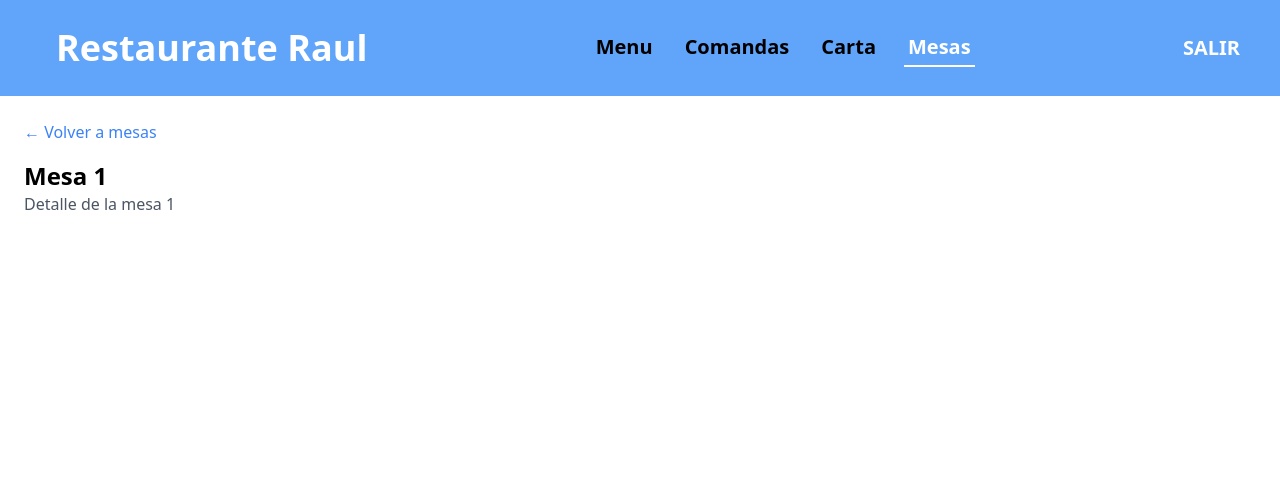
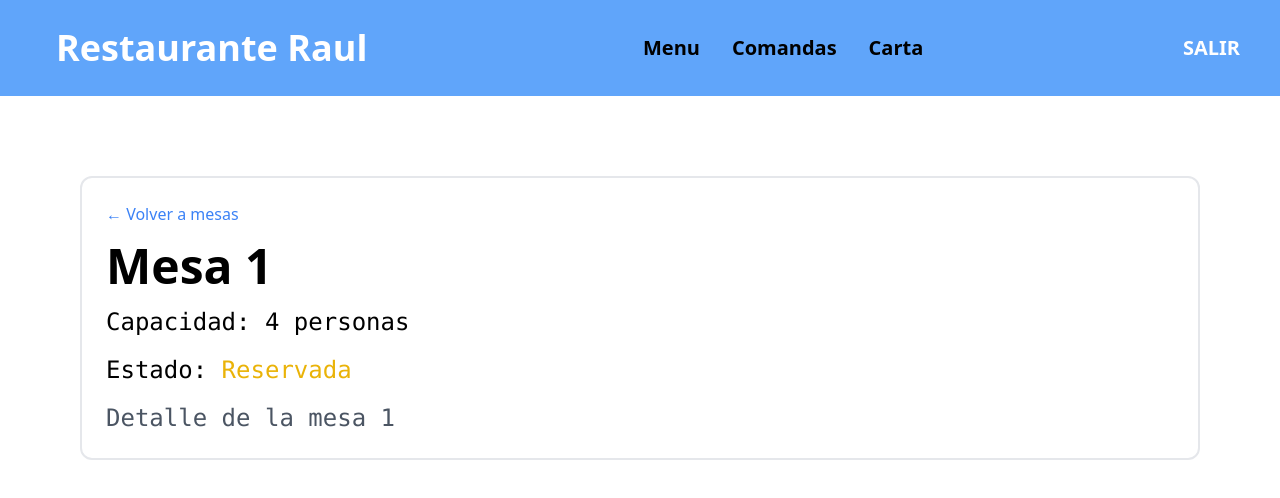
Before and after one commit to kannodi/REACTRP, a React (Vite) app: page /mesas/1 in a window 1280 px wide. Shown: the top 498 px of the page. Built offline with nearby package versions, Linux system fonts and the light colour scheme; no server answers; sample sign-in values are in the browser's storage.

Commit message:
React Dia7 Bloque C — DetalleMesa useParams ruta dinamica

```diff
--- a/src/components/MesaCard.jsx
+++ b/src/components/MesaCard.jsx
@@ -3,11 +3,11 @@ import { Link } from 'react-router-dom'
 
 function MesaCard({ numero, capacidad, estado, comensales }) {
   return (
-    <div >
-      <Link to={`/mesas/${numero}`} className='text-sm text-blue-500 hover:underline '>Ver detalle </Link>
-      <h2>Mesa {numero}</h2>
-      <p>Capacidad: {capacidad}</p>
-      <p>Comensales: {comensales}</p>
+    <div className='m-10' >
+      <Link to={`/mesas/${numero}`} className='text-sm text-blue-500 hover:underline text-center'>Ver detalle </Link>
+      <h2 className='text-center text-4xl'>Mesa {numero}</h2>
+      {/*<p>Capacidad: {capacidad}</p>
+      <p>Comensales: {comensales}</p>*/}
       <p>Estado: {estado === "libre" ? "🟢 Libre" : estado === "ocupada" ? "🔴 Ocupada" : "🟡 Reservada"}</p>
     </div >
   )
--- a/src/components/NavBar.jsx
+++ b/src/components/NavBar.jsx
@@ -35,7 +35,7 @@ function NavBar({ nombreRestaurante = "Restaurante Raul" }) {
                     <NavLink to='/menu' className={navBarClass}>Menu</NavLink>
                     <NavLink to='/comandas' className={navBarClass}>Comandas</NavLink>
                     <NavLink to='/carta' className={navBarClass}>Carta</NavLink >
-                    <NavLink to='/mesas' className={navBarClass}>Mesas</NavLink >
+                    {/*<NavLink to='/mesas' className={navBarClass}>Mesas</NavLink >*/}
                 </div >
                 <div>
                     {sesion ? (
--- a/src/pages/ComandasPage.jsx
+++ b/src/pages/ComandasPage.jsx
@@ -42,7 +42,9 @@ const ComandasPages = () => {
                 <div className='grid grid-cols-5 gap-5 ml-10 mr-10'>
                     {mesasMock.map(mesa => (
                         <button onClick={() => handleSeleccionarMesa(mesa.numero) && handleTomarComanda()} key={mesa.numero}
-                            className={`${mesa.estado === 'libre' ? 'bg-green-500 hover:bg-green-700' : mesa.estado === 'ocupada' ? 'bg-red-500 hover:bg-red-700' : 'bg-yellow-500 hover:bg-yellow-700'} text-white text-2xl font-bold p-2 rounded-xl`}>
+                            className={`${mesa.estado === 'libre' ? 'bg-green-500 hover:bg-green-700' :
+                                mesa.estado === 'ocupada' ? 'bg-red-500 hover:bg-red-700' :
+                                    'bg-yellow-500 hover:bg-yellow-700'} text-white text-2xl font-bold p-2 rounded-xl`}>
                             <MesaCard numero={mesa.numero} capacidad={mesa.capacidad} estado={mesa.estado} comensales={mesa.comensales} />
                         </button>
                     ))}
--- a/src/pages/DetallesMesa.jsx
+++ b/src/pages/DetallesMesa.jsx
@@ -1,15 +1,43 @@
-import { useParams, Link } from 'react-router-dom';
+import { useParams, Link, useNavigate } from 'react-router-dom';
+import { mesasMock } from '../data/mesas.mock';
+import ComandasPages from './ComandasPage'
 
 export default function DetalleMesa() {
     const { id } = useParams();
+    const navigate = useNavigate();
+    const mesa = mesasMock.find(m => String(m.id) === id);
+
+    if (!mesa) {
+        return (
+            <div className='p-6 border-2 border-gray-200 rounded-xl m-20'>
+                <p className='text-red-500 text-5xl font-bold mt-4 text-center'>Mesa {id} no encontrada</p>
+                <button onClick={() => navigate('/comandas')}
+                    className='block mx-auto m-10 bg-blue-500 text-white px-4 py-2 rounded-xl'>
+                    Volver a mesas
+                </button>
+            </div>
+        );
+    }
 
     return (
-        <div className='p-6'>
-            <Link to='/mesas' className='text-blue-500 hover:underline'>
+        <div className='p-6 border-2 border-gray-200 rounded-xl m-20'>
+            <Link to='/comandas' className='text-blue-500 hover:underline'>
                 ← Volver a mesas
             </Link>
-            <h1 className='text-2xl font-bold mt-4'>Mesa {id}</h1>
-            <p className='text-gray-600'>Detalle de la mesa {id}</p>
-        </div>
+            <h1 className='text-5xl font-bold mt-4'>Mesa {id}</h1>
+            <p className='text-2xl font-mono mt-4'>Capacidad: {mesa.capacidad} personas</p>
+            <p className='text-2xl font-mono mt-4'>Estado:
+                <span className={
+                    mesa.estado === 'libre' ? 'text-green-500' :
+                        mesa.estado === 'ocupada' ? 'text-red-500' :
+                            'text-yellow-500'
+                }>
+                    {mesa.estado === 'libre' ? ' Libre' :
+                        mesa.estado === 'ocupada' ? ' Ocupada' :
+                            ' Reservada'}
+                </span>
+            </p>
+            <p className='text-gray-600 text-2xl font-mono mt-4'>Detalle de la mesa {id}</p>
+        </div >
     );
 }
```
